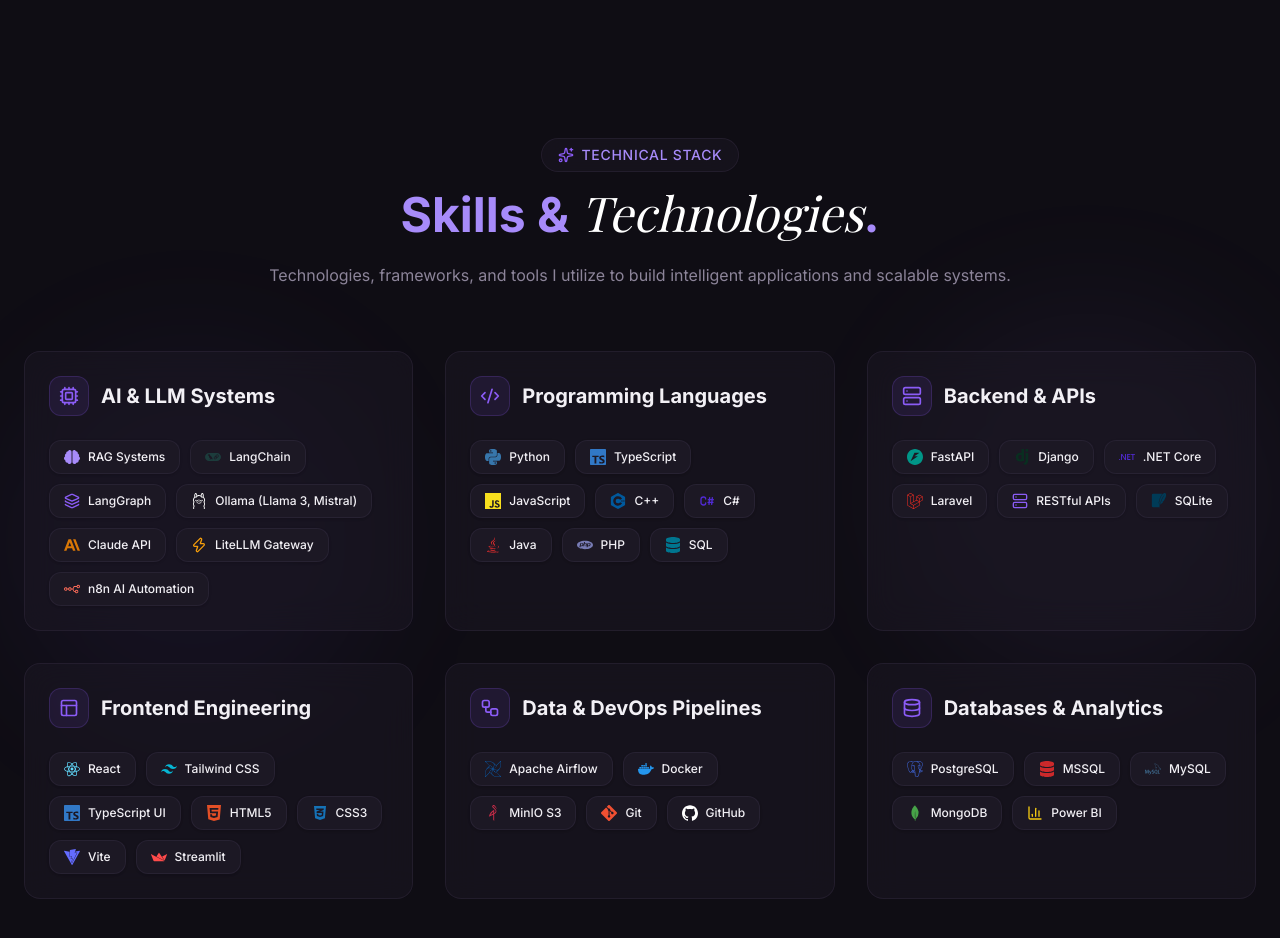
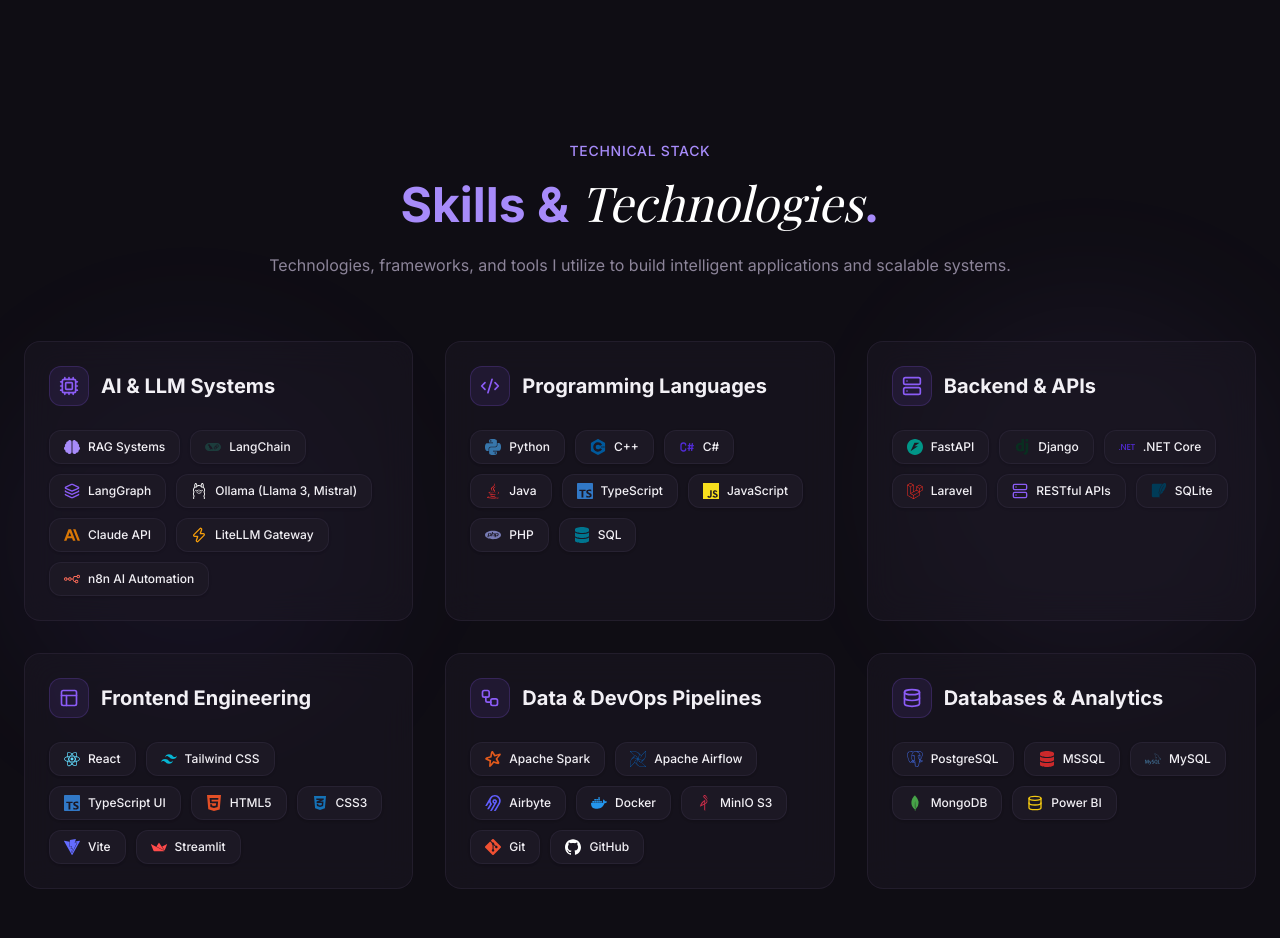
Before and after one commit to MohamedAliTarrouzi/portfolio, a React (Vite) app: page / in a window 1280 px wide. Shown: the part 1940-2878 px from the top of the page. Built offline with nearby package versions, Linux system fonts and the light colour scheme; a web font is replaced by a local one.

Commit message:
We are close... again...

```diff
--- a/src/sections/Skills.tsx
+++ b/src/sections/Skills.tsx
@@ -7,9 +7,7 @@
   Workflow,
   Database,
   Layers,
-  Sparkles,
   Zap,
-  BarChart3,
 } from "lucide-react";
 import {
   SiPython,
@@ -26,6 +24,8 @@
   SiHtml5,
   SiVite,
   SiApacheairflow,
+  SiApachespark,
+  SiAirbyte,
   SiDocker,
   SiMinio,
   SiStreamlit,
@@ -79,11 +79,11 @@
     icon: Code2,
     skills: [
       { name: "Python", icon: SiPython, color: "#3776ab" },
-      { name: "TypeScript", icon: SiTypescript, color: "#3178c6" },
-      { name: "JavaScript", icon: SiJavascript, color: "#f7df1e" },
       { name: "C++", icon: SiCplusplus, color: "#00599c" },
       { name: "C#", icon: TbBrandCSharp, color: "#512bd4" },
       { name: "Java", icon: FaJava, color: "#ea2d2e" },
+      { name: "TypeScript", icon: SiTypescript, color: "#3178c6" },
+      { name: "JavaScript", icon: SiJavascript, color: "#f7df1e" },
       { name: "PHP", icon: SiPhp, color: "#777bb4" },
       { name: "SQL", icon: FaDatabase, color: "#00758f" },
     ],
@@ -117,7 +117,9 @@
     title: "Data & DevOps Pipelines",
     icon: Workflow,
     skills: [
+      { name: "Apache Spark", icon: SiApachespark, color: "#e25a1c" },
       { name: "Apache Airflow", icon: SiApacheairflow, color: "#017cee" },
+      { name: "Airbyte", icon: SiAirbyte, color: "#615eff" },
       { name: "Docker", icon: SiDocker, color: "#2496ed" },
       { name: "MinIO S3", icon: SiMinio, color: "#c72c48" },
       { name: "Git", icon: SiGit, color: "#f05032" },
@@ -132,14 +134,17 @@
       { name: "MSSQL", icon: FaDatabase, color: "#cc292b" },
       { name: "MySQL", icon: SiMysql, color: "#4479a1" },
       { name: "MongoDB", icon: SiMongodb, color: "#47a248" },
-      { name: "Power BI", icon: BarChart3, color: "#f2c811" },
+      { name: "Power BI", icon: Database, color: "#f2c811" },
     ],
   },
 ];
 
 export const Skills = () => {
   return (
-    <section id="skills" className="py-32 relative overflow-hidden scroll-mt-24">
+    <section
+      id="skills"
+      className="py-32 relative overflow-hidden scroll-mt-24"
+    >
       {/* Ambient background glow */}
       <div className="absolute top-1/3 left-0 w-96 h-96 bg-primary/5 rounded-full blur-3xl" />
       <div className="absolute bottom-1/3 right-0 w-96 h-96 bg-secondary-foreground/5 rounded-full blur-3xl" />
@@ -147,14 +152,19 @@
       <div className="container mx-auto px-6 relative z-10">
         {/* Section Header */}
         <div className="text-center max-w-3xl mx-auto mb-16">
-          <span className="inline-flex items-center gap-2 px-4 py-1.5 rounded-full glass text-sm font-medium text-secondary-foreground uppercase tracking-wider animate-fade-in">
-            <Sparkles className="w-4 h-4 text-primary" /> Technical Stack
+          <span className="text-secondary-foreground text-sm font-medium tracking-wider uppercase animate-fade-in">
+            Technical Stack
           </span>
           <h2 className="text-4xl md:text-5xl font-bold mt-4 mb-6 text-secondary-foreground animate-fade-in animation-delay-100">
-            Skills & <span className="font-serif italic font-normal text-white">Technologies</span>.
+            Skills &{" "}
+            <span className="font-serif italic font-normal text-white">
+              Technologies
+            </span>
+            .
           </h2>
           <p className="text-muted-foreground animate-fade-in animation-delay-200">
-            Technologies, frameworks, and tools I utilize to build intelligent applications and scalable systems.
+            Technologies, frameworks, and tools I utilize to build intelligent
+            applications and scalable systems.
           </p>
         </div>
 
@@ -188,7 +198,9 @@
                       >
                         <IconComponent
                           className="w-4 h-4 flex-shrink-0 transition-transform duration-300 group-hover/pill:scale-110"
-                          style={{ color: skill.color || "var(--color-primary)" }}
+                          style={{
+                            color: skill.color || "var(--color-primary)",
+                          }}
                         />
                         <span>{skill.name}</span>
                       </div>
```
